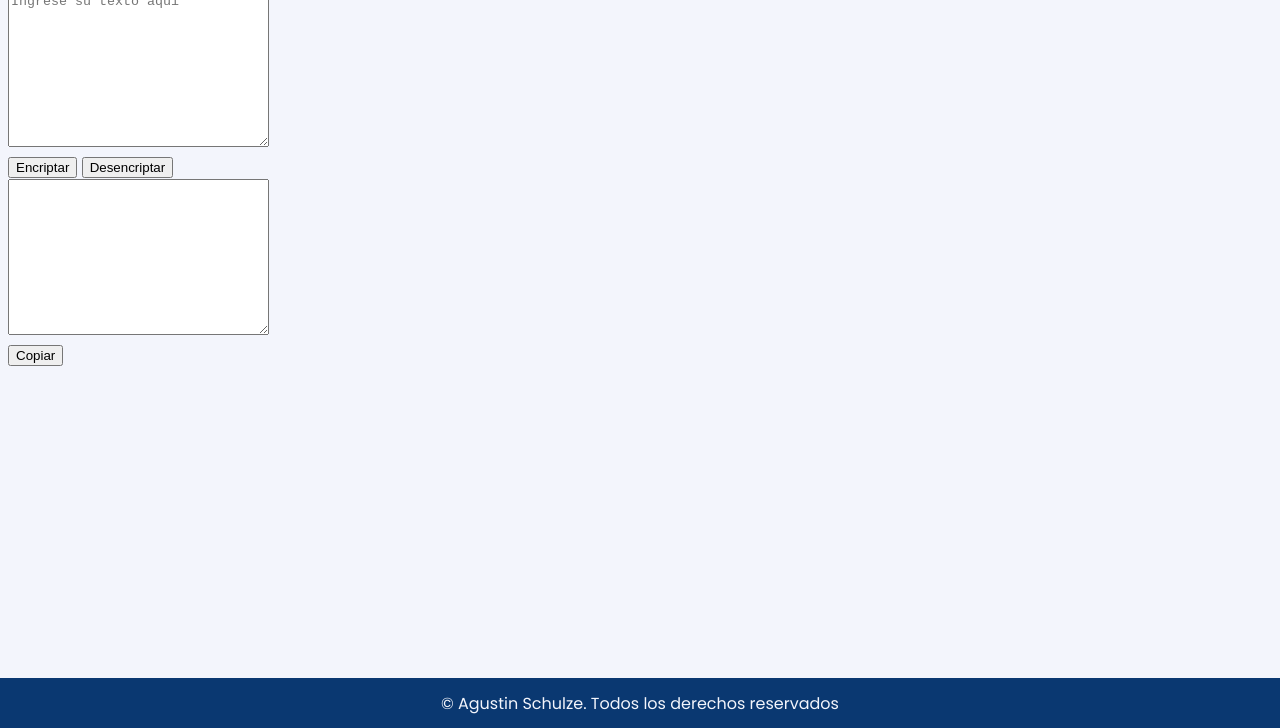
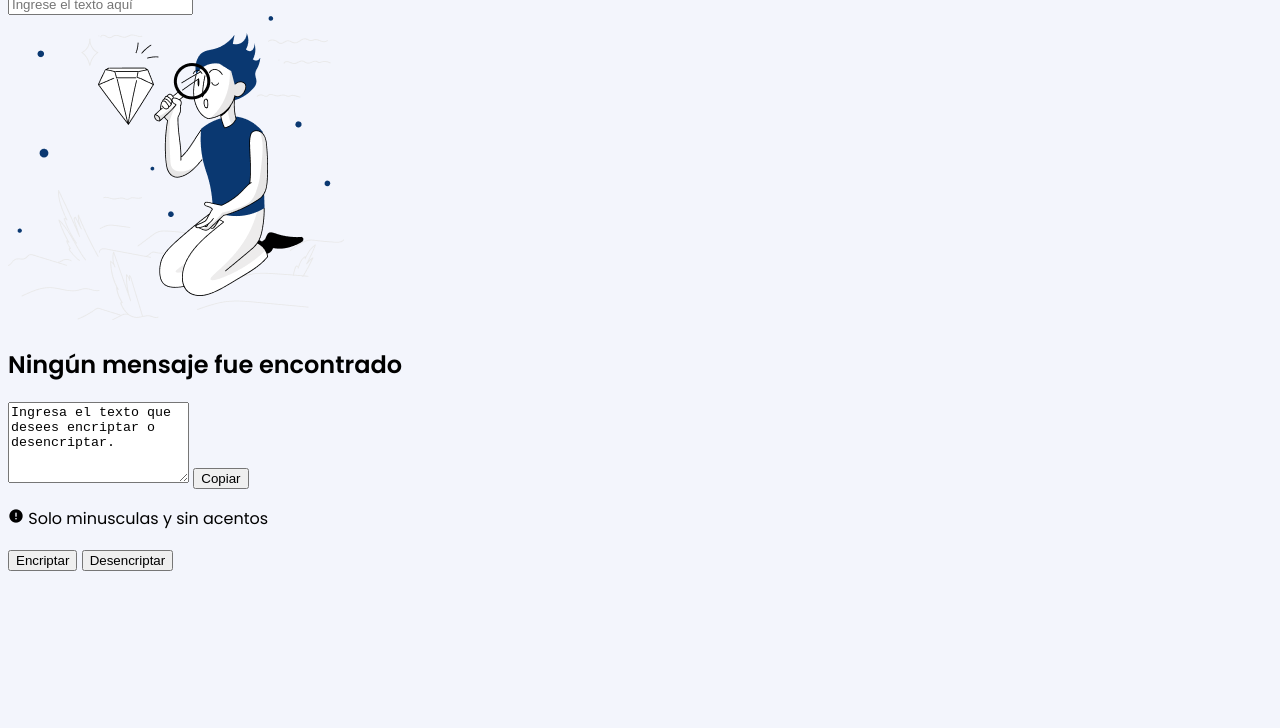
Before and after one commit to Agslz/cifrador-alura-challenge, a plain HTML site: page index.html in a window 1280 px wide. Shown: the part 72-800 px from the top of the page. Drawn offline with nearby package versions, Linux system fonts and the light colour scheme; some packages are replaced by stand-ins of ours; a script that the page names is missing.

Commit message:
Añadiendo cambios al index

```diff
--- a/index.html
+++ b/index.html
@@ -5,53 +5,55 @@
     <meta http-equiv="X-UA-Compatible" content="IE=edge" />
     <meta name="viewport" content="width=device-width, initial-scale=1.0" />
     <title>Challenge Alura - Cifrador</title>
+    <!--======LINK CSS======-->
     <link rel="stylesheet" href="./assets/css/style.css" />
+    <link rel="icon" href="./assets/img/favicon-32x32.png" />
+    <!--======REMIX ICON CDN======-->
+    <link
+      href="https://cdn.jsdelivr.net/npm/remixicon@2.5.0/fonts/remixicon.css"
+      rel="stylesheet"
+    />
   </head>
   <body>
-    <main>
-      <div class="logo-alura">
-        <img src="./assets/img/logo-alura.png" alt="logo-alura" />
+    <div class="container">
+      <div class="logo">
+        <img
+          class="logo-img"
+          src="./assets/img/logo-alura.png"
+          alt="Logo Alura Latam"
+        />
       </div>
+      <div class="left">
+        <input
+          id="text-input"
+          class="text-input"
+          type="text"
+          placeholder="Ingrese el texto aquí"
+        />
+      </div>
+      <div class="right">
+        <img
+          id="right-image"
+          src="./assets/img/muneco-alura.png"
+          alt="Imagen muñeco Alura"
+        />
+        <h2 id="text-error">Ningún mensaje fue encontrado</h2>
+        <textarea name="text-encrypt" id="text-encrypt" cols="20" rows="5">Ingresa el texto que desees encriptar o desencriptar.
+          </textarea
+        >
+        <button type="button" name="button" id="copy" onclick="copy()">Copiar</button>
+      </div>
+      <div class="left-button">
+        <p>        <i class="ri-error-warning-fill"></i>
+          Solo minusculas y sin acentos</p>
+        <button type="button" id="btn-encrypt" onclick="encrypt()">Encriptar</button>
+        <button type="button" id="btn-decrypt" onclick="decrypt()">Desencriptar</button>
+      </div>
+    </div>
 
-      <div class="texto-encriptar">
-        <textarea
-          name="ingresoTexto"
-          id="ingresoTexto"
-          cols="30"
-          rows="10"
-          placeholder="Ingrese su texto aquí"
-        ></textarea>
-      </div>
-
-      <div class="botones-encriptar">
-        <button type="submit" id="encriptar" onclick="encriptar()">
-          Encriptar
-        </button>
-        <button type="submit" id="desencriptar" onclick="desencriptar()">
-          Desencriptar
-        </button>
-      </div>
-
-      <div class="texto-mostrar">
-        <textarea
-          name="mostrarTexto"
-          id="mostrarTexto"
-          cols="30"
-          rows="10"
-        ></textarea>
-      </div>
-
-      <div class="boton-copiar">
-        <button type="submit" id="desencriptar" onclick="copiarTexto()">
-          Copiar
-        </button>
-      </div>
-
-      <div class="footer">
-        <footer>&#169; Agustin Schulze. Todos los derechos reservados</footer>
-      </div>
-
-    </main>
+    <!--======SWEETALERT CDN======-->
+    <script src="//cdn.jsdelivr.net/npm/sweetalert2@11"></script>
+    <!--======LINK JS======-->
     <script src="./assets/js/main.js"></script>
   </body>
 </html>
```
